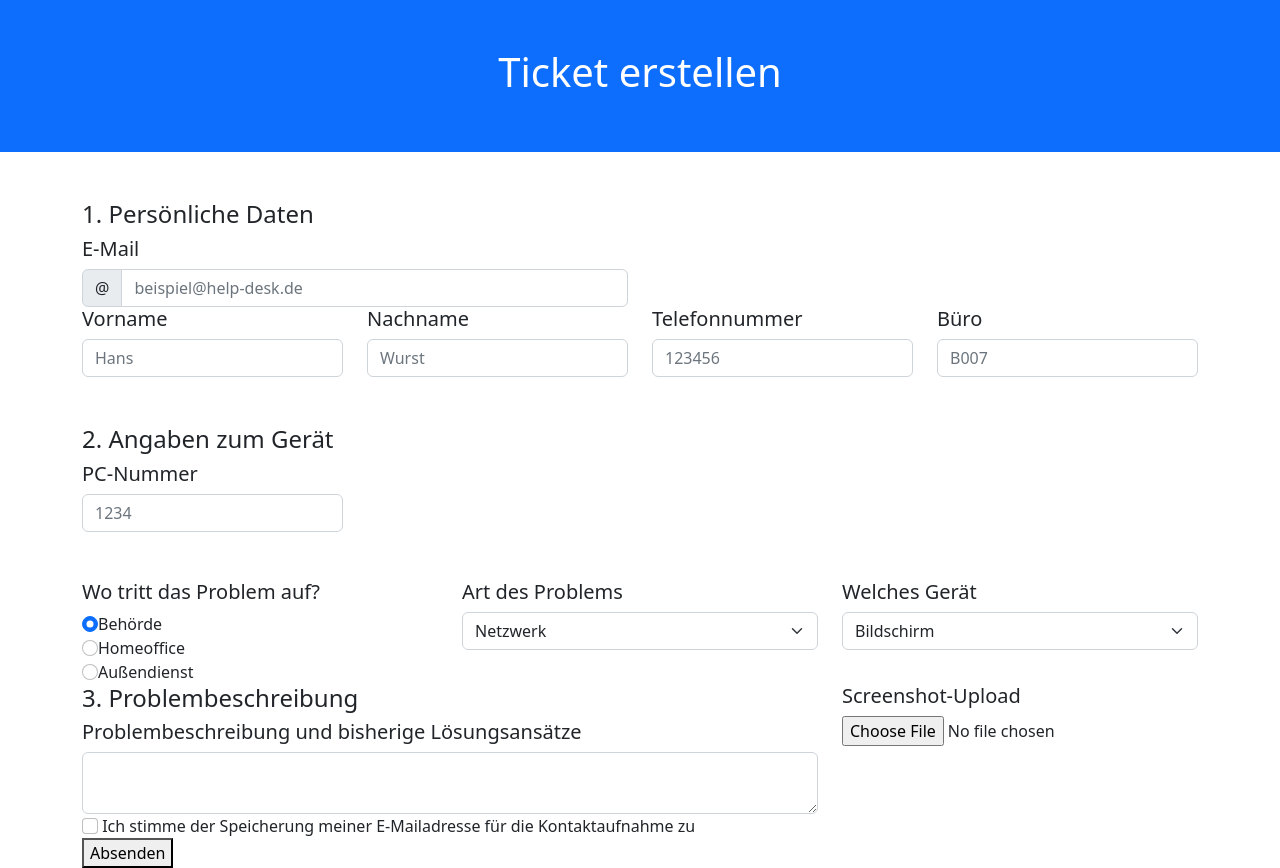
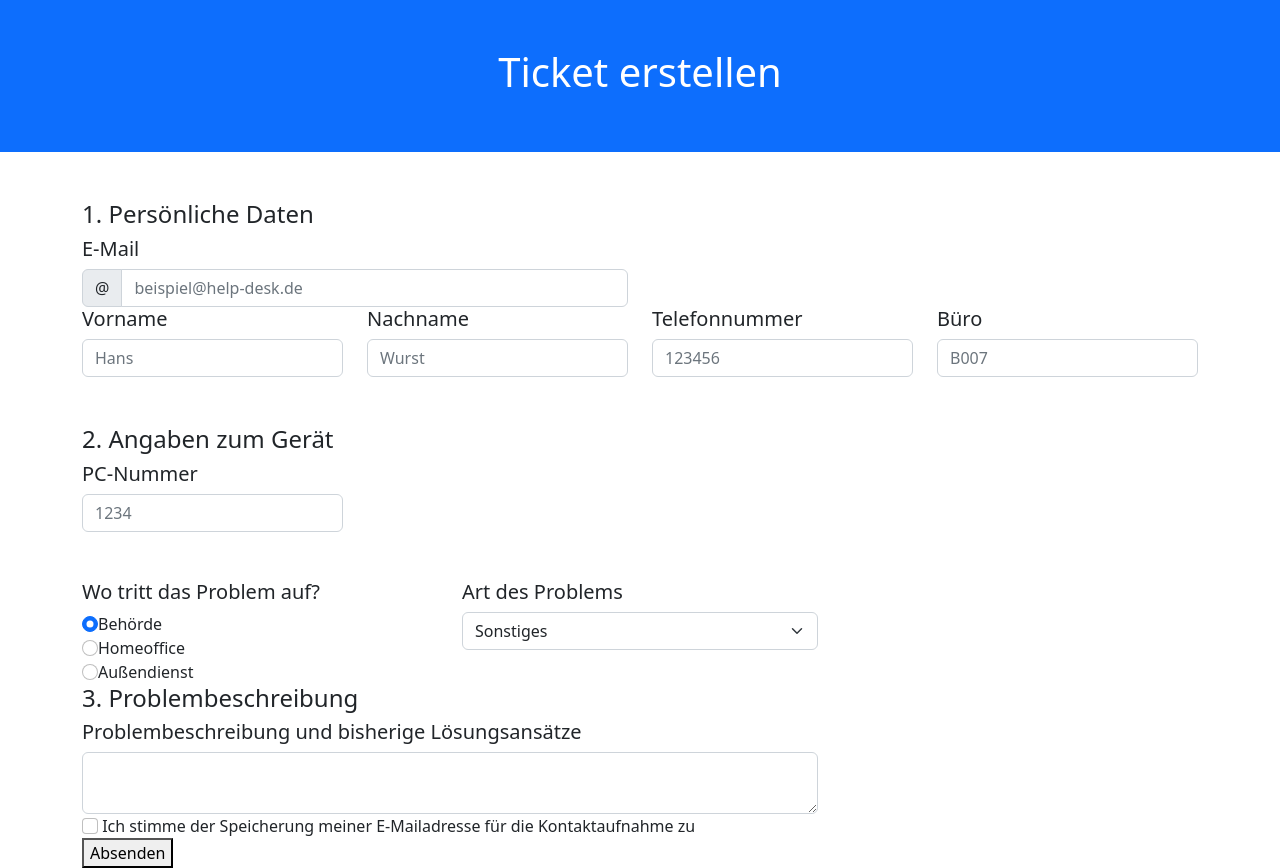
Before and after one commit to kewinzco/HelpDesk, a PHP site: page / in a window 1280 px wide. Run offline with PHP 8.4, Linux system fonts and the light colour scheme; some libraries are stand-ins or nearby versions.

Commit message:
Dropdown Menü angepasst

```diff
--- a/index.php
+++ b/index.php
@@ -74,21 +74,31 @@
           <div class="col-sm-4">
             <h5>Art des Problems</h5>
             <select class="form-select">
-              <option>Netzwerk</option>
-              <option>Software</option>
-              <option>Hardware</option>
-              <option>IT-Sicherheit</option>
-              <option>Beratung zu IT-spezifischen Fragen</option>
-              <option>Sonstiges</option>
-            </select>
-          </div>
-          <div class="col-sm-4">
-            <h5>Welches Gerät</h5>
-            <select class="form-select">
-              <option>Bildschirm</option>
-              <option>Maus/Tastatur</option>
-              <option>Drucker</option>
-              <option>Sonstiges</option>
+              <optgroup label="Hardware">
+                <option value="Hardware_Bildschirm">Bildschirm</option>
+                <option value="Hardware_PC">PC</option>
+                <option value="Hardware_Drucker">Drucker</option>
+                <option value="Hardware_Handy">Handy</option>
+                <option value="Hardware_Sonstiges">Sonstige</option>
+              </optgroup>
+              <optgroup label="Netzwerk">
+                <option value="Netzwerk">Netzwerk</option>
+              </optgroup>
+              <optgroup label="Software">
+                <option value="Software_Office">Office</option>
+                <option value="Software_Adobe">Adobe</option>
+                <option value="Software_Sonstiges">Sonstiges</option>
+              </optgroup>
+              <optgroup label="IT-Sicherheit">
+                <option value="IT-Sicherheit_SpamMail">Spam-Mail</option>
+                <option value="IT-Sicherheit_Sonstiges">Sonstiges</option>
+              </optgroup>
+              <optgroup label="Beratung">
+                <option value="Beratung">Beratung zu IT-spezifischen Fragen</option>
+              </optgroup>
+              <optgroup label="Weitere Anliegen">
+                <option value="Sonstiges" selected>Sonstiges</option>
+              </optgroup>
             </select>
           </div>
         </div>
@@ -100,10 +110,10 @@
               <textarea class="form-control" aria-label="With textarea"></textarea>
             </div>
           </div>
-          <div class="col-sm-4">
+        <!--  <div class="col-sm-4">
             <h5>Screenshot-Upload</h5>
             <input type="file" name="" value="" accept="image/*">
-          </div>
+          </div> -->
         </div>
         <div class="row">
           <fieldset>
```
